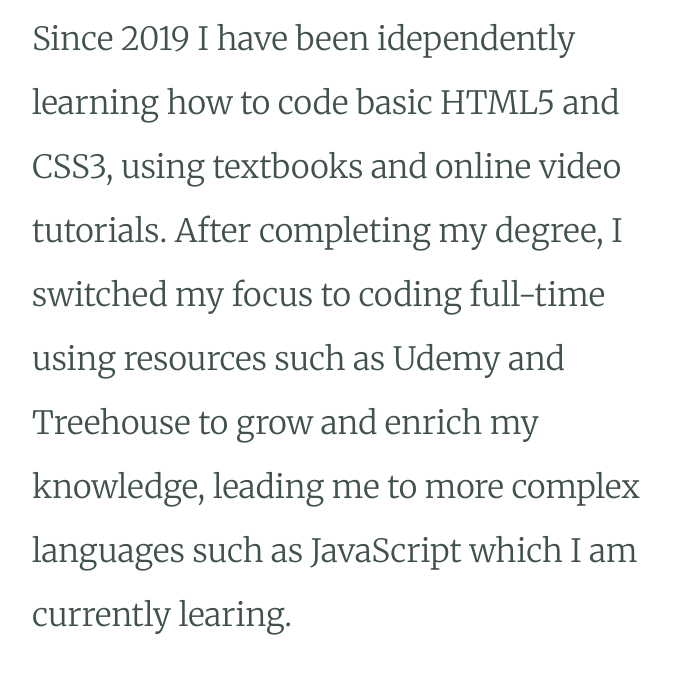
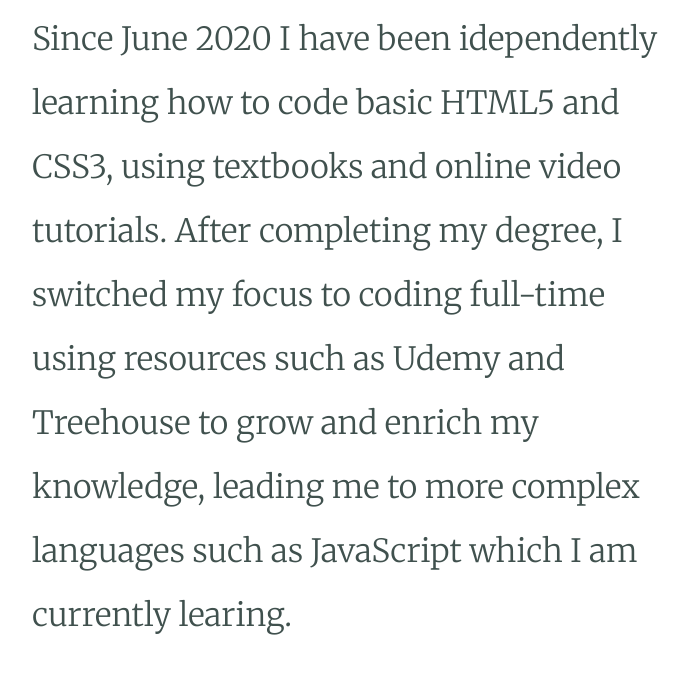
Before and after one commit to RaiderBrigZ/personalsite, a plain HTML site: page index.html in a window 1280 px wide. Shown: the part 2297-2980 px from the top of the page, without its empty margins (288-977 px from the left). Drawn offline with Linux system fonts and the light colour scheme.

Commit message:
updated index.html

```diff
--- a/index.html
+++ b/index.html
@@ -27,7 +27,7 @@
         <div class="skill-row">
           <iframe class="coffeebr" src="https://giphy.com/embed/KazYtoXQkYy6BlkOwG" alt="coffee-break" width="480" height="480" frameBorder="0" class="giphy-embed" allowFullScreen></iframe><a href="https://giphy.com/stickers/coffee-break-KazYtoXQkYy6BlkOwG"></a>
           <h3>Programming</h3>
-          <p>Since 2019 I have been idependently learning how to code basic HTML5 and CSS3, using textbooks and online video tutorials. After completing my degree, I switched my focus to coding full-time using resources such as Udemy and Treehouse to grow and enrich my knowledge, leading me to more complex languages such as JavaScript which I am currently learing. </p>
+          <p>Since June 2020 I have been idependently learning how to code basic HTML5 and CSS3, using textbooks and online video tutorials. After completing my degree, I switched my focus to coding full-time using resources such as Udemy and Treehouse to grow and enrich my knowledge, leading me to more complex languages such as JavaScript which I am currently learing. </p>
         </div>
         <div class="skill-row">
           <iframe class="cap" src="https://giphy.com/embed/h4x6RMBru1Mx7zLWko" alt="degree-cap" width="480" height="338" frameBorder="0" class="giphy-embed" allowFullScreen></iframe><a href="https://giphy.com/stickers/school-graduate-savannahdionn-h4x6RMBru1Mx7zLWko"></a>
```
